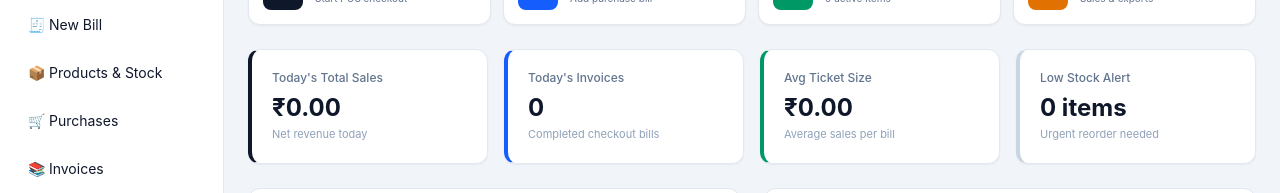
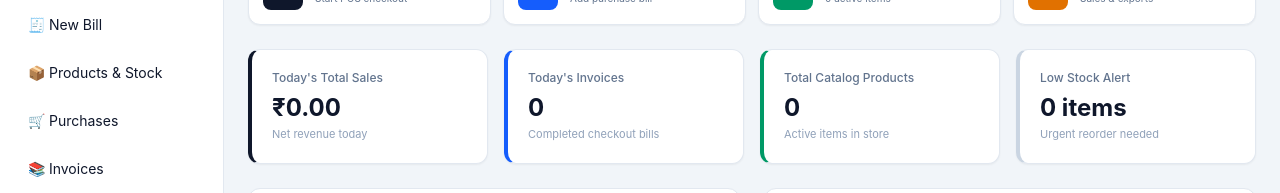
Before and after one commit to ShobRaj24/vendor-billing-system, a React (Vite) app: page / in a window 1280 px wide. Shown: the part 146-339 px from the top of the page. Built offline with nearby package versions, Linux system fonts and the light colour scheme.

Commit message:
feat(dashboard): replace Avg Ticket Size KPI with Total Catalog Products

```diff
--- a/src/renderer/components/DashboardPage.jsx
+++ b/src/renderer/components/DashboardPage.jsx
@@ -29,7 +29,7 @@ function DashboardPage({ onNavigate, onOpenInvoice, onInwardProduct }) {
 
   const todaySales = data?.todaySales || 0;
   const todayInvoiceCount = data?.todayInvoiceCount || 0;
-  const avgTicket = todayInvoiceCount > 0 ? todaySales / todayInvoiceCount : 0;
+  const totalProducts = data?.totalProducts || 0;
   const lowStockCount = data?.totalLowStockCount || 0;
 
   return (
@@ -117,11 +117,11 @@ function DashboardPage({ onNavigate, onOpenInvoice, onInwardProduct }) {
           </div>
 
           <div className="rounded-xl border border-slate-200 bg-white p-5 shadow-xs border-l-4 border-l-emerald-600">
-            <p className="text-xs font-medium text-slate-500">Avg Ticket Size</p>
+            <p className="text-xs font-medium text-slate-500">Total Catalog Products</p>
             <p className="mt-1.5 text-2xl font-bold text-slate-900">
-              ₹{avgTicket.toFixed(2)}
+              {totalProducts}
             </p>
-            <p className="mt-0.5 text-[11px] text-slate-400">Average sales per bill</p>
+            <p className="mt-0.5 text-[11px] text-slate-400">Active items in store</p>
           </div>
 
           <div className={`rounded-xl border bg-white p-5 shadow-xs border-l-4 ${
```
